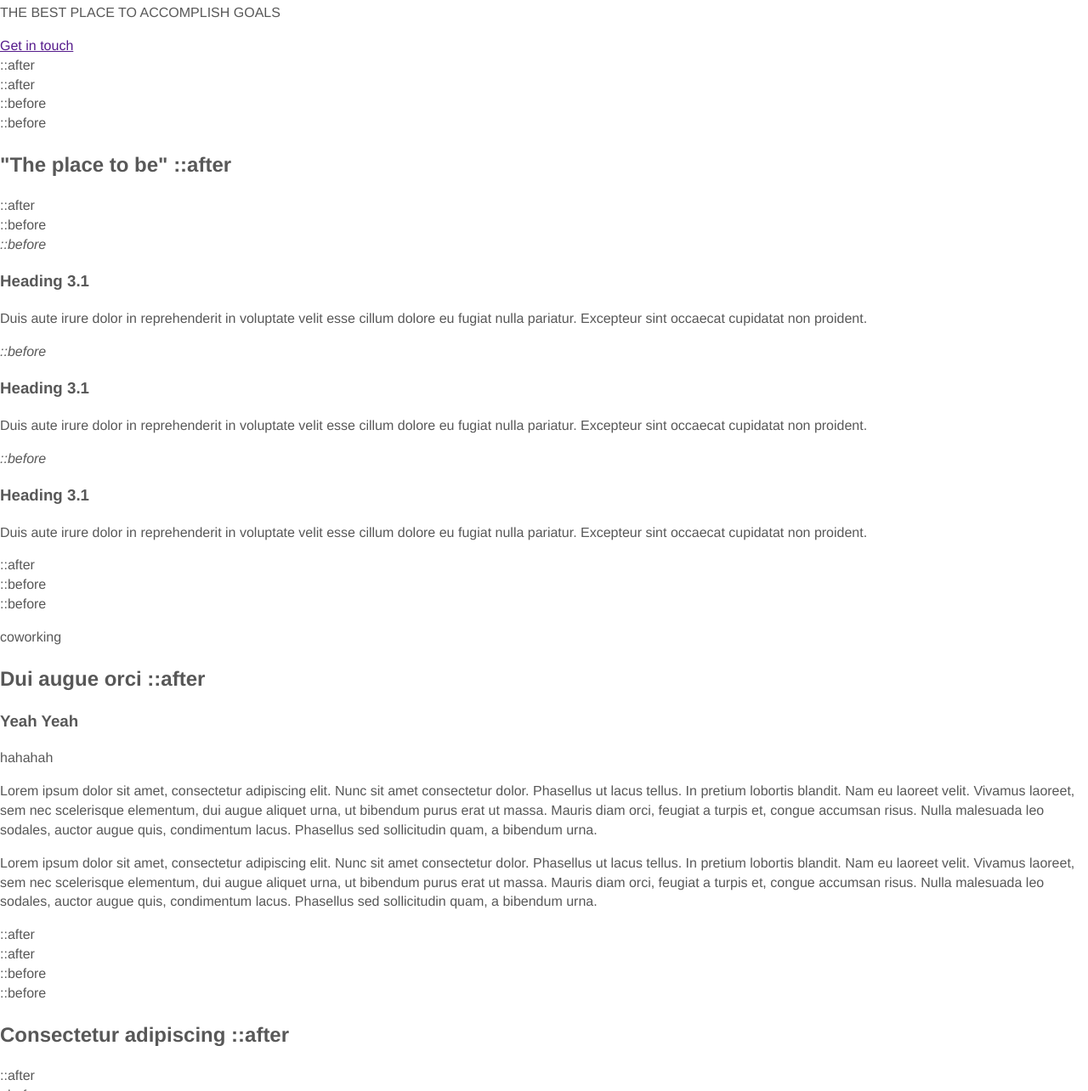
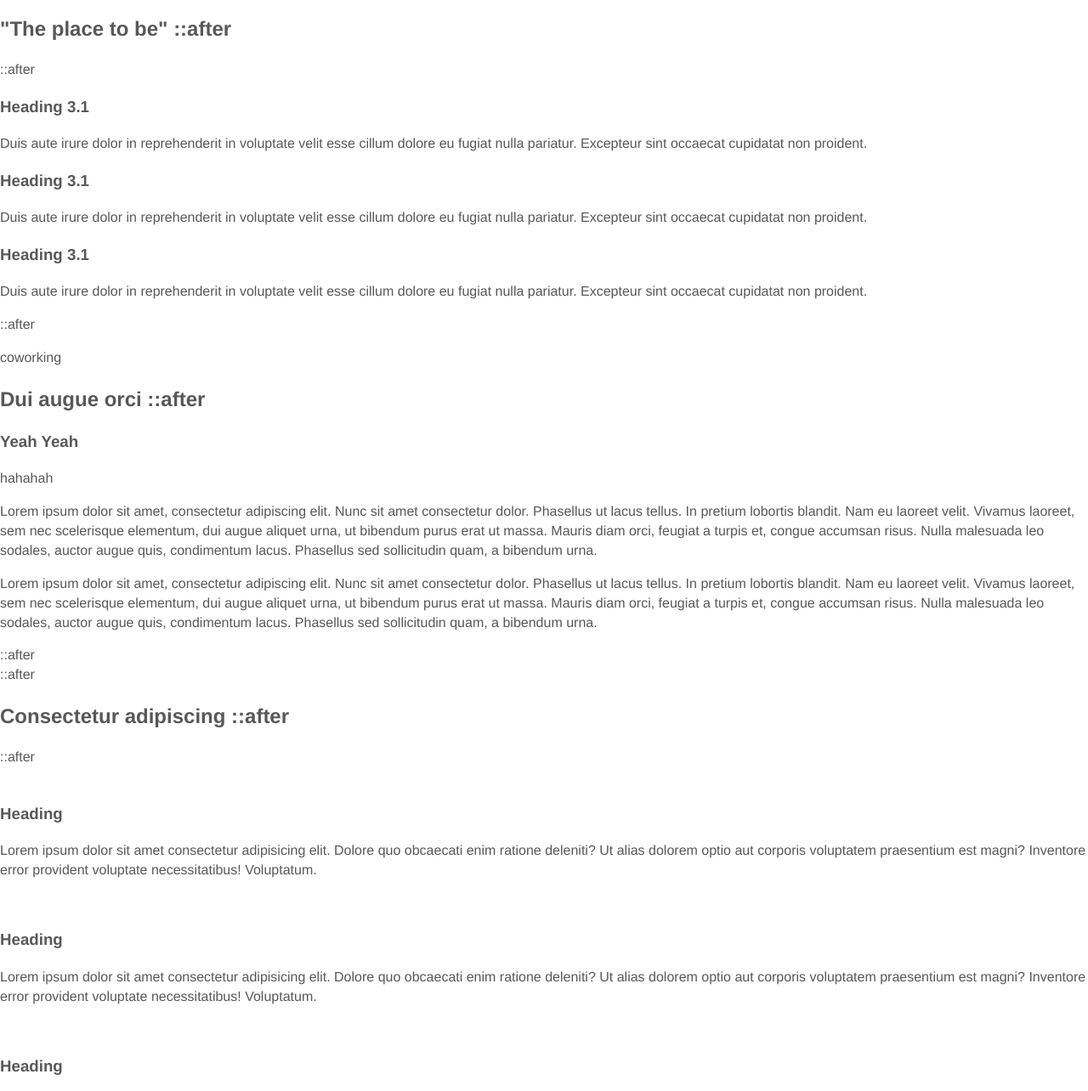
Before and after one commit to DevDownUnder/the-office, a plain HTML site: page index.html in a window 1280 px wide. Shown: the part 431-1715 px from the top of the page at 85% size. Drawn offline with Linux system fonts and the light colour scheme.

```diff
--- a/index.html
+++ b/index.html
@@ -13,7 +13,7 @@
     <!--HEADER
     <div class="header">
         <div class="header__container">
-            ::before
+
             <div class="header__inner">
                 <div class="header__device"></div>
                 <div class="header__download"></div>
@@ -26,9 +26,9 @@
     <!--NAVBAR-->
     <!-- May need an empty header parent for below-->
     <nav class="navbar">
-        ::before
+
         <div class="navbar__container">
-            ::before
+
             <!--NAVBAR MOBILE-->
             <div class="navbar__mobile__header">
                 <button type="button" class="navbar__mobile__button__collapsed">
@@ -42,13 +42,13 @@
             </div>
             <div class="navbar__collapsed">
                 <!-- this needs to be in here somehow <div class="navbar__collapsed.active"> -->
-                ::before
+
                 <!--below might need aria-label="close" -->
                 <button type="button" class="navbar__collapsed__close">
                     <span aria-hidden="true"></span>
                 </button>
                 <ul class="navbar__collapsed__open">
-                    ::before
+
                     <li>
                         <a href="">Contact Us</a>
                     </li>
@@ -70,9 +70,9 @@
         <div class="section__background__title" style="background-image: ">
             <div class="section__overlay"></div>
             <div class="title__container">
-                ::before
+
                 <div class="title__row">
-                    ::before
+
                     <div class="section__title">
                         <h1>THe office.</h1>
                         <p>THE BEST PLACE TO ACCOMPLISH GOALS</p>
@@ -87,9 +87,9 @@
     <!--SECTION 2-->
     <section>
         <div class="section2__container">
-            ::before
+
             <div class="section2__title__row">
-                ::before
+
                 <div class="section2__title__container">
                     <h2 class="text-center">"The place to be"
                         ::after
@@ -98,11 +98,11 @@
                 ::after
             </div>
             <div class="section2__CTA__row">
-                ::before
+
                 <div class="CTA__one">
                     <div class="CTA__one__container">
                         <i class="CTA__one__icon" aria-hidden="true">
-                            ::before
+
                         </i>
                     </div>
                     <h3 class="CTA__one__text-center">Heading 3.1</h3>
@@ -113,7 +113,7 @@
                 <div class="CTA__one">
                     <div class="CTA__one__container">
                         <i class="CTA__one__icon" aria-hidden="true">
-                            ::before
+
                         </i>
                     </div>
                     <h3 class="CTA__one__text-center">Heading 3.1</h3>
@@ -124,7 +124,7 @@
                 <div class="CTA__one">
                     <div class="CTA__one__container">
                         <i class="CTA__one__icon" aria-hidden="true">
-                            ::before
+
                         </i>
                     </div>
                     <h3 class="CTA__one__text-center">Heading 3.1</h3>
@@ -141,9 +141,9 @@
         <div class="section3__container">
             <div class="section3__image__column" style="background-image: "></div>
             <div class="section3__wrapper">
-                ::before
+
                 <div class="section3__row">
-                    ::before
+
                     <!--may need to input data-sr-id="2" after class -->
                     <div class="section3__label__reveal"
                         style="; visibility: visible;  -webkit-transform: translateY(0) scale(1); opacity: 1;transform: translateY(0) scale(1); opacity: 1;-webkit-transition: -webkit-transform 0.5s cubic-bezier(0.6, 0.2, 0.1, 1) 0s, opacity 0.5s cubic-bezier(0.6, 0.2, 0.1, 1) 0s; transition: transform 0.5s cubic-bezier(0.6, 0.2, 0.1, 1) 0s, opacity 0.5s cubic-bezier(0.6, 0.2, 0.1, 1) 0s; ">
@@ -183,9 +183,9 @@
     <!--SECTION 4-->
     <div class="section4__container">
         <div class="section4__wrapper">
-            ::before
+
             <div class="section4__row">
-                ::before
+
                 <div class="section4__title__container">
                     <h2 class="text-center">Consectetur adipiscing
                         ::after
@@ -194,7 +194,7 @@
                 ::after
             </div>
             <div class="section4__row">
-                ::before
+
                 <div class="section4__visual">
                     <img src="" alt="">
                     <h3 class="text-center">Heading</h3>
@@ -228,9 +228,9 @@
         <!-- id tag may need to be added-->
         <div class="section5__container">
             <div class="section5__form__container">
-                ::before
+
                 <div class="section5__row">
-                    ::before
+
                     <div class="section5__form">
                         <div class="section5__header">
                             <h2 class="text-center">"Get in toch"
@@ -240,7 +240,7 @@
                         <!--FORM-->
                         <form action>
                             <div class="section5__row">
-                                ::before
+
                                 <div class="form__input__line">
                                     <div class="form__group">
                                         <input type="text" name="name"
```
